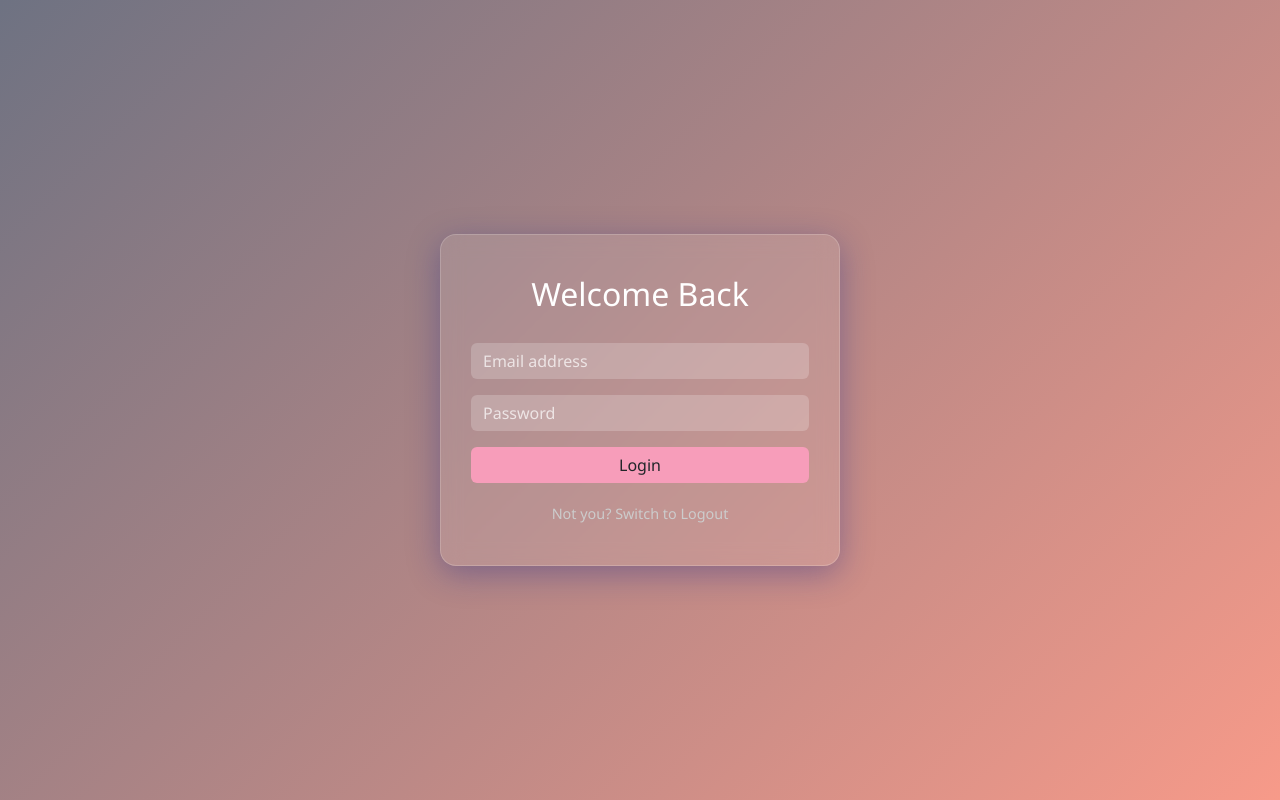
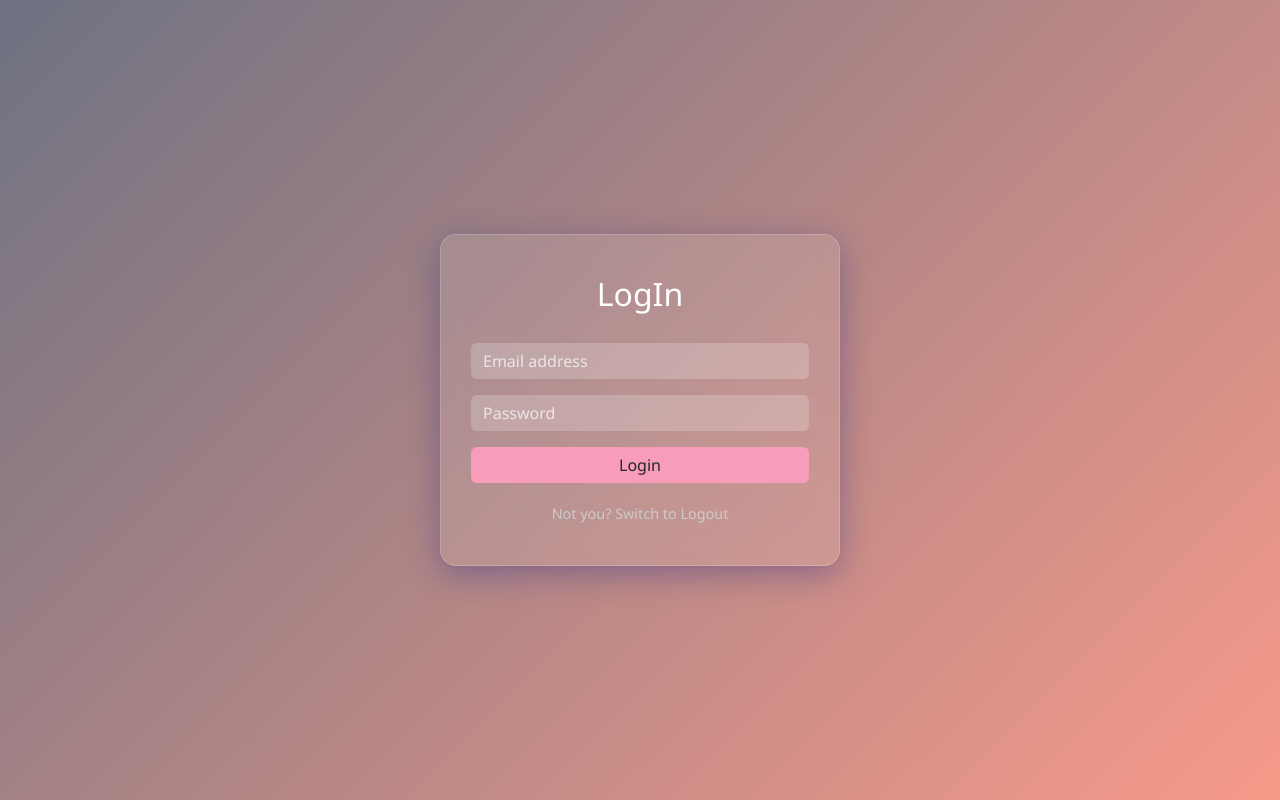
Before and after one commit to saira269/FORM, a plain HTML site: page index.html in a window 1280 px wide. Drawn offline with nearby package versions, Linux system fonts and the light colour scheme.

Commit message:
Update index.html
change the name of login form

```diff
--- a/index.html
+++ b/index.html
@@ -74,7 +74,7 @@
 <div class="glass-card" id="formCard">
   <!-- Login Form (Default) -->
   <div id="loginForm">
-    <h2>Welcome Back</h2>
+    <h2>LogIn</h2>
     <form>
       <div class="mb-3">
         <input type="email" class="form-control" placeholder="Email address" required>
```
